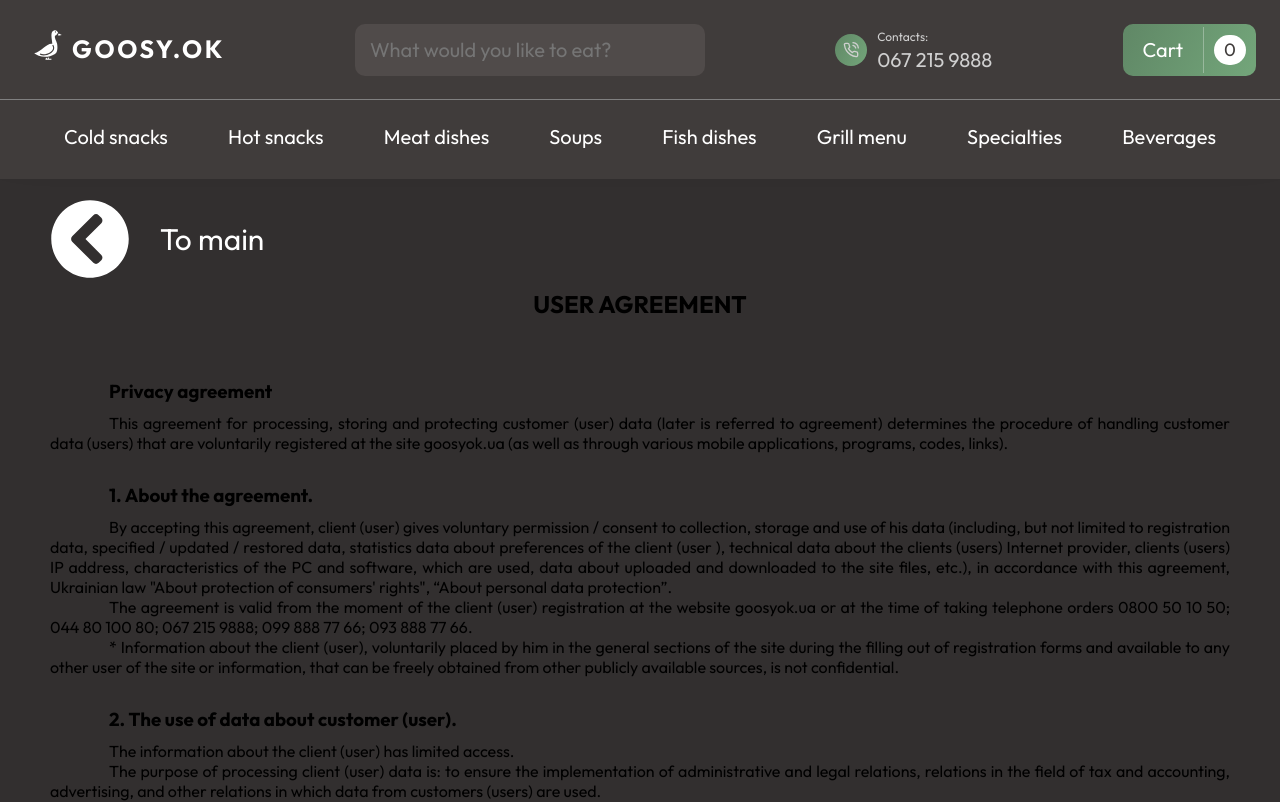
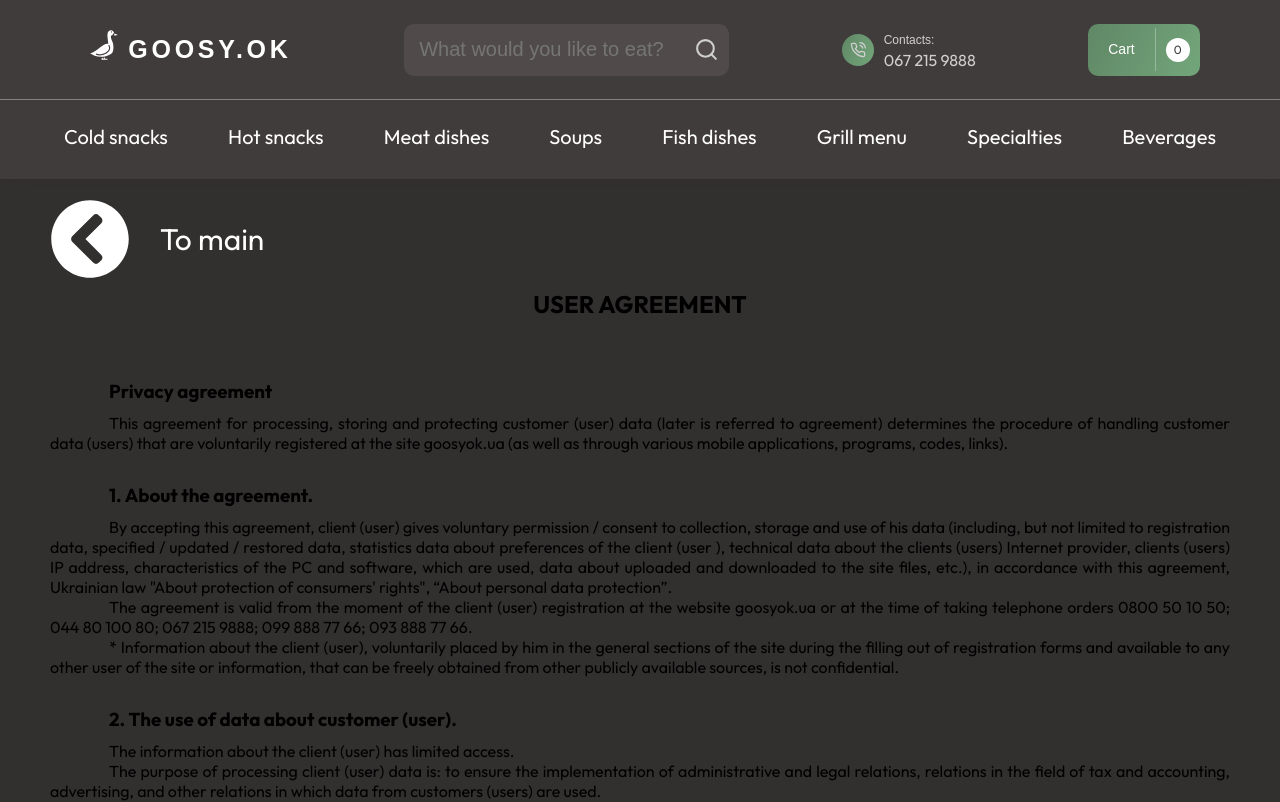
Before and after one commit to VoznenkoMargo/GOOSY.OK, a React (Create React App) app: page /agreement in a window 1280 px wide. Shown: the top 802 px of the page. Built offline with nearby package versions, Linux system fonts and the light colour scheme; a web font is replaced by a local one.

Commit message:
fixed header

```diff
--- /dev/null
+++ b/src/components/Header/CartBtn/CartBtn.js
@@ -0,0 +1,17 @@
+import React from "react";
+import { FiShoppingCart } from "react-icons/fi";
+import styles from "../Header.module.scss";
+
+function CartBtn() {
+  return (
+    <div className={styles.cartWrap}>
+      <div className={styles.cartMobile}>
+        <FiShoppingCart />
+      </div>
+      <h3 className={styles.cart}>Cart</h3>
+      <div className={styles.counter}>0</div>
+    </div>
+  );
+}
+
+export default CartBtn;
--- /dev/null
+++ b/src/components/Header/Contact/Contact.js
@@ -0,0 +1,18 @@
+import React from "react";
+import { FiPhoneCall } from "react-icons/fi";
+import styles from "../Header.module.scss";
+
+function Contact() {
+  return (
+    <div className={styles.contact}>
+      <div className={styles.icon}>
+        <FiPhoneCall />
+      </div>
+      <p className={styles.number}>
+        <span>Contacts:</span> 067 215 9888
+      </p>
+    </div>
+  );
+}
+
+export default Contact;
--- a/src/components/Header/Header.js
+++ b/src/components/Header/Header.js
@@ -1,8 +1,10 @@
 import React from "react";
-import { FiPhoneCall, FiShoppingCart } from "react-icons/fi";
 import { GiGoose } from "react-icons/gi";
 import { NavLink } from "react-router-dom";
 import styles from "./Header.module.scss";
+import Contact from "./Contact/Contact";
+import CartBtn from "./CartBtn/CartBtn";
+import Search from "./Search/Search";
 
 function Header() {
   return (
@@ -29,30 +31,15 @@ function Header() {
           </li>
 
           <li>
-            <div>
-              <form>
-                <input
-                  type="text"
-                  placeholder="What would you like to eat?"
-                />
-              </form>
-            </div>
+            <Search />
           </li>
 
           <li className={styles.contact}>
             <NavLink
               style={{ textDecoration: "none" }}
               activeClassName={styles.active}
-              to="/contact"
-            >
-              <div className={styles.contact}>
-                <div className={styles.icon}>
-                  <FiPhoneCall />
-                </div>
-                <p className={styles.number}>
-                  <span>Contacts:</span> 067 215 9888
-                </p>
-              </div>
+              to="/contact">
+              <Contact />
             </NavLink>
           </li>
 
@@ -60,14 +47,8 @@ function Header() {
             <NavLink
               style={{ textDecoration: "none" }}
               activeClassName={styles.active}
-              className={styles.cartWrap}
-              to="/cart"
-            >
-              <div className={styles.cartMobile}>
-                <FiShoppingCart />
-              </div>
-              <h3 className={styles.cart}>Cart</h3>
-              <div className={styles.counter}>0</div>
+              to="/cart">
+              <CartBtn />
             </NavLink>
           </li>
         </ul>
--- a/src/components/Header/Header.module.scss
+++ b/src/components/Header/Header.module.scss
@@ -17,7 +17,7 @@ nav {
 ul {
   width: 100%;
   display: flex;
-  justify-content: space-between;
+  justify-content: space-around;
   align-items: center;
   padding-left: 0px;
 }
@@ -37,11 +37,12 @@ li {
     min-width: 100px;
     height: 25px;
     text-transform: uppercase;
+    font-family: "Montserrat", sans-serif;
     font-style: normal;
     font-weight: bold;
     font-size: 25px;
     line-height: 25px;
-    letter-spacing: 0.1em;
+    letter-spacing: 0.15em;
   }
 
   svg {
@@ -61,10 +62,11 @@ li {
   justify-content: space-around;
 
   .cart {
+    font-family: "Montserrat", sans-serif;
     font-style: normal;
     font-weight: 400;
-    font-size: 20px;
-    line-height: 20px;
+    font-size: 14px;
+    line-height: 17px;
     color: #ffffff;
     border-right: 1px solid rgba(255, 255, 255, 0.3);
     padding: 13px 20px 13px 20px;
@@ -80,10 +82,9 @@ li {
     border-radius: 20px;
     background: #ffffff;
     color: #403c3b;
-    font-size: 18px;
-    line-height: 20px;
+    font-size: 12px;
+    line-height: 14px;
     display: flex;
-    padding: 15px 16px 15px;
     align-items: center;
     justify-content: center;
     margin: 13px 10px 13px 10px;
@@ -109,9 +110,9 @@ li {
     display: flex;
     flex-direction: column;
     text-align: left;
-    font-size: 20px;
 
     span {
+      font-family: "Montserrat", sans-serif;
       font-style: normal;
       font-weight: normal;
       font-size: 12px;
@@ -122,24 +123,38 @@ li {
 
 form {
   position: relative;
+  max-width: 555px;
   margin: 0 auto;
-}
+
 input,
 button {
   border: none;
   outline: none;
   border-radius: 10px;
+  font-family: "Montserrat", sans-serif;
+  font-style: normal;
+  font-weight: normal;
   font-size: 20px;
   line-height: 19px;
   color: #cfcfcf;
 }
 input {
+  max-width: 100%;
   height: 52px;
-  width: 350px;
   background: #504b4a;
-  padding: 0px 15px 0px 15px;
+  padding: 0px 45px 0px 15px;
 }
 
+svg{
+  position: absolute;
+  right: 10px;
+  top: 13px;
+  width: 25px;
+  height: 25px;
+  color: #cfcfcf;
+}
+
+}
 .burger {
   display: none;
 }
@@ -149,14 +164,14 @@ input {
   cursor: pointer;
   text-decoration: none;
 }
-@media screen and (max-width: 991px) {
-  input {
-    width: 300px;
-  }
 
+@media (max-width: 767px) {
   .contact {
     display: none;
   }
+
+
+
   .cartWrap {
     width: 62px;
     height: 56px;
@@ -172,9 +187,10 @@ input {
     .cart {
       border-right: none;
       border-top: 1px solid rgba(255, 255, 255, 0.3);
-      font-size: 20px;
+      font-size: 12px;
       line-height: 14px;
       padding: 3px 0px 3px 0px;
+      text-transform: lowercase;
     }
 
     svg {
@@ -186,11 +202,6 @@ input {
   }
 }
 
-@media (max-width: 630px) {
-  input {
-    display: none;
-  }
-}
 @media (max-width: 479px) {
   ul {
     width: 100%;
@@ -202,7 +213,6 @@ input {
 
   .contact {
     display: none;
-
   }
 
   .burger {
@@ -238,9 +248,4 @@ input {
       display: none;
     }
   }
-  .cartWrap .cart {
-    font-size: 15px;
-    padding: 3px 0px 3px 0px;
-
-  }
 }
--- /dev/null
+++ b/src/components/Header/Search/Search.js
@@ -0,0 +1,16 @@
+import React from "react";
+import { FiSearch } from "react-icons/fi";
+
+function Search() {
+  return (
+    <div>
+      <form>
+        <input type="text" placeholder="What would you like to eat?" />
+        <FiSearch/>
+
+      </form>
+    </div>
+  );
+}
+
+export default Search;
```
